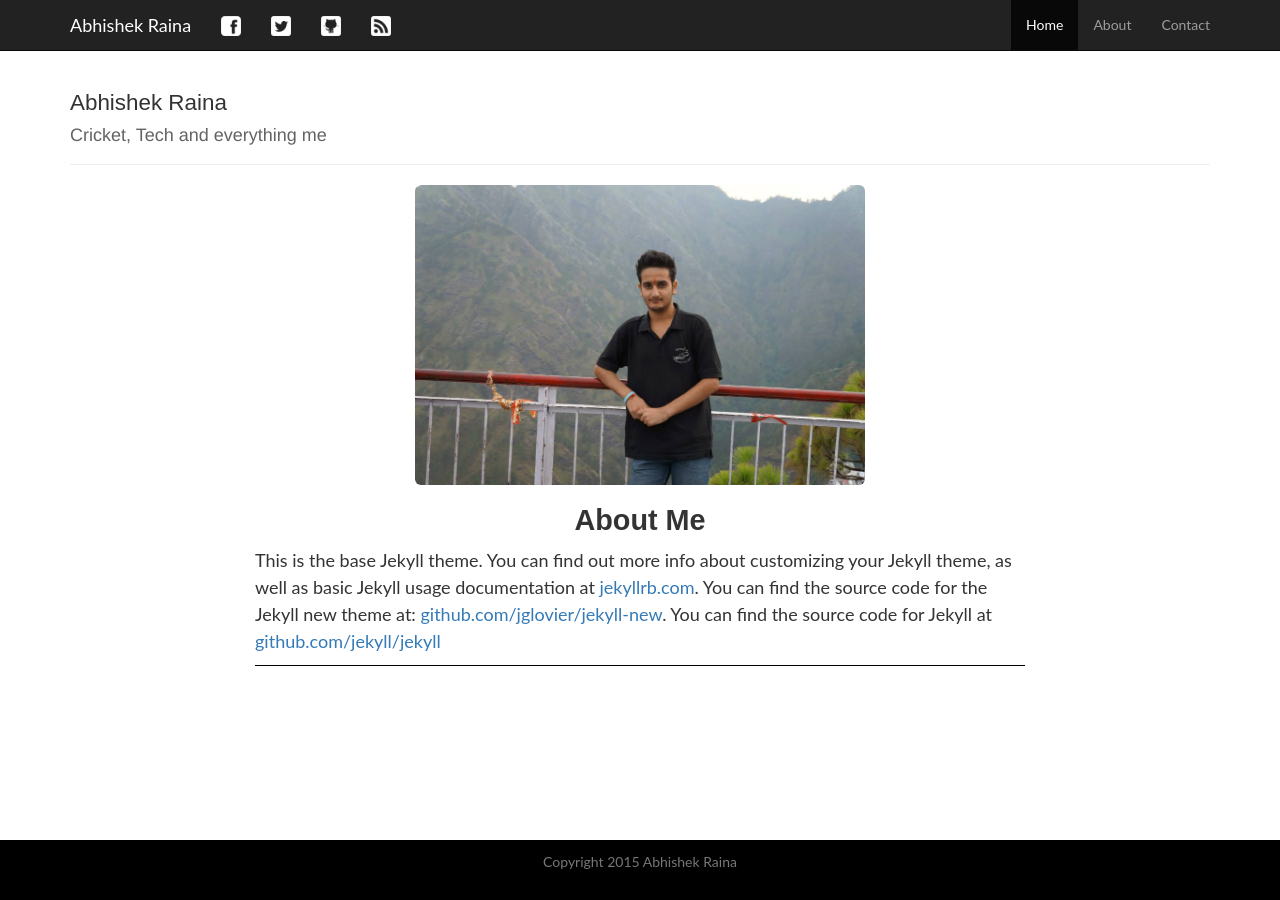
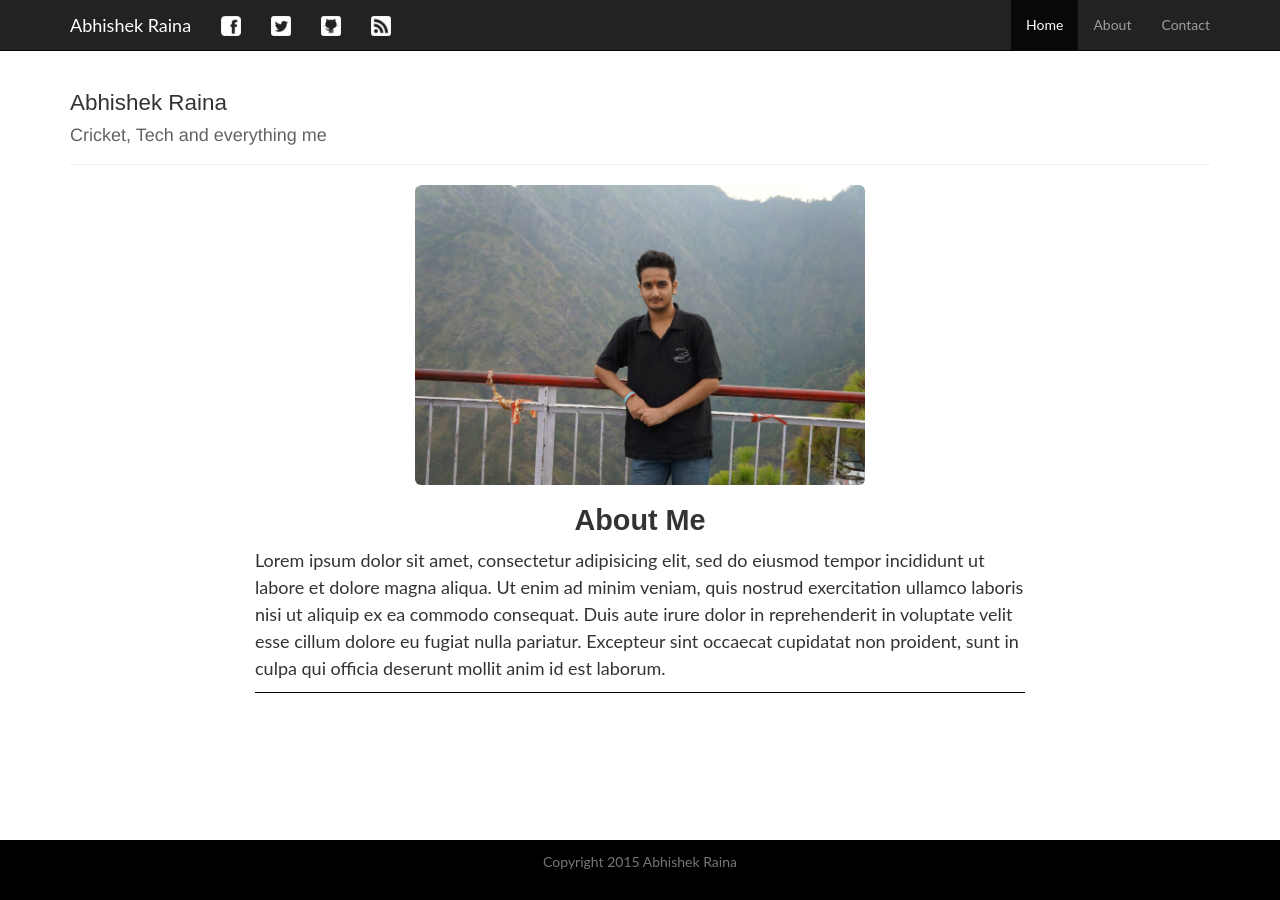
Before and after one commit to GetSetAbhi/getsetabhi.github.io, a Jekyll site: the page built from about.md, in a window 1280 px wide. Built offline with Jekyll 4.4.1, drawn with Linux system fonts in a browser that asks for light colours.

Commit message:
Changed content in contact file

```diff
--- a/about.md
+++ b/about.md
@@ -6,4 +6,9 @@
 ---
 
 
-This is the base Jekyll theme. You can find out more info about customizing your Jekyll theme, as well as basic Jekyll usage documentation at [jekyllrb.com](http://jekyllrb.com/). You can find the source code for the Jekyll new theme at: [github.com/jglovier/jekyll-new](https://github.com/jglovier/jekyll-new). You can find the source code for Jekyll at [github.com/jekyll/jekyll](https://github.com/jekyll/jekyll)
+Lorem ipsum dolor sit amet, consectetur adipisicing elit, sed do eiusmod
+tempor incididunt ut labore et dolore magna aliqua. Ut enim ad minim veniam,
+quis nostrud exercitation ullamco laboris nisi ut aliquip ex ea commodo
+consequat. Duis aute irure dolor in reprehenderit in voluptate velit esse
+cillum dolore eu fugiat nulla pariatur. Excepteur sint occaecat cupidatat non
+proident, sunt in culpa qui officia deserunt mollit anim id est laborum.
```
